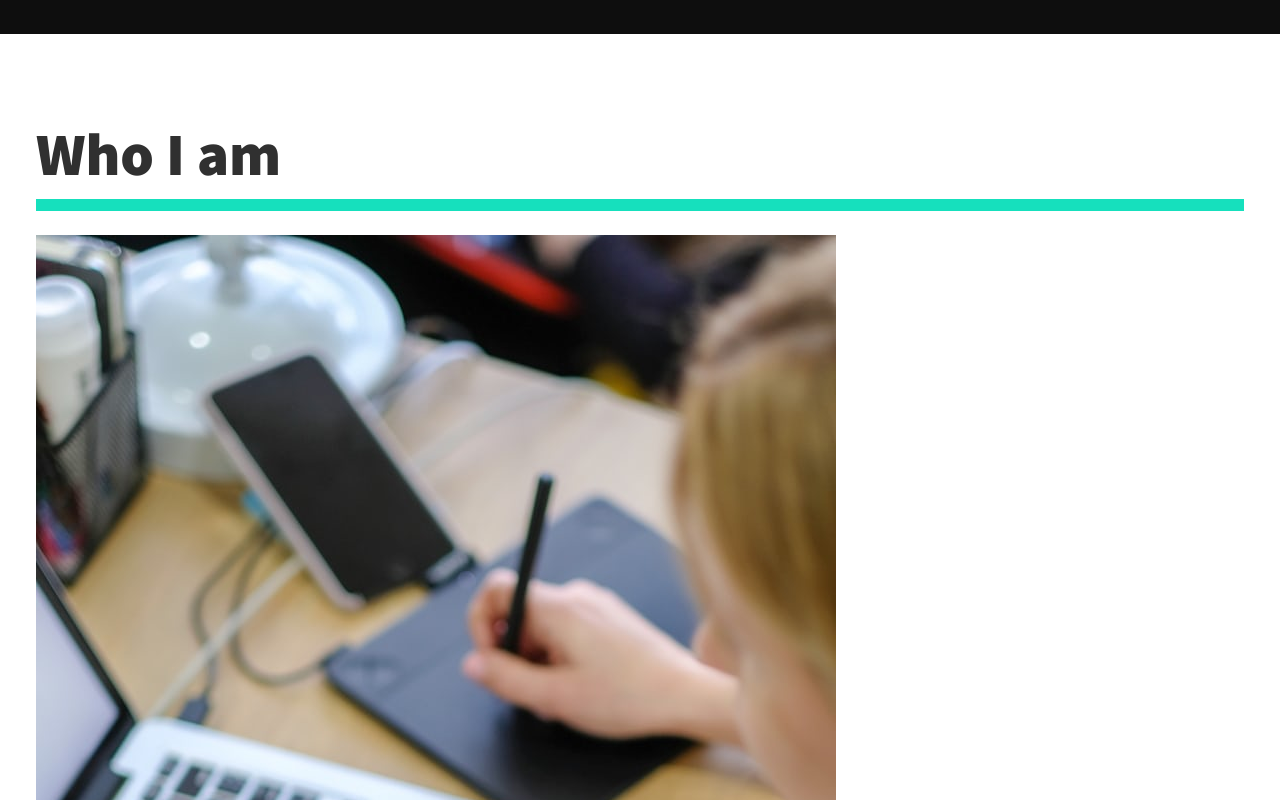
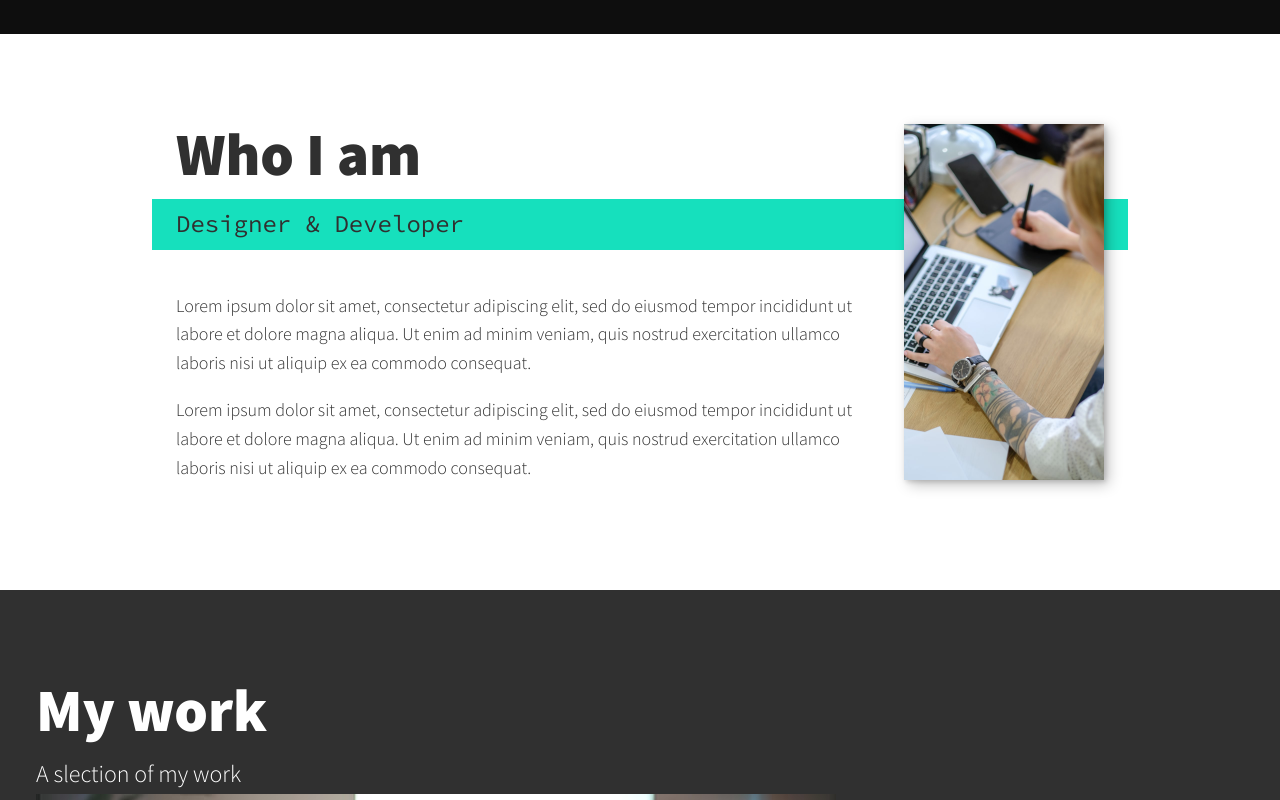
Before and after one commit to robb52/css_html_portfolio, a plain HTML site: page index.html in a window 1280 px wide. Shown: the part 1080-1880 px from the top of the page. Drawn offline with nearby package versions, Linux system fonts and the light colour scheme.

Commit message:
Styled about me section

```diff
--- a/css/style.css
+++ b/css/style.css
@@ -213,3 +213,49 @@ nav {
         margin-left: 2em;
     }
 }
+
+.about-me {
+    max-width: 1000px;
+    margin: 0 auto;
+}
+
+.about-me__img {
+    box-shadow: var(--bs);
+}
+
+@media (min-width: 600px) {
+    .about-me {
+        display: grid;
+        grid-template-columns: 1fr 200px;
+        grid-template-areas:
+            "title img"
+            "subtitle img"
+            "text img";
+        grid-column-gap: 2em;
+    }
+
+    .section__title--about {
+        grid-area: title;
+    }
+
+    .section__subtitle--about {
+        grid-column: 1 / -1;
+        grid-row: 2;
+        position: relative;
+        left: -1em;
+        width: calc(100% + 2em);
+        padding-left: 1em;
+        padding-right: calc(200px + 4em);
+    }
+
+    .about-me__img {
+        grid-area: img;
+        position: relative;
+        z-index: 2;
+    }
+}
+
+.my-work {
+    background: var(--clr-dark);
+    color: var(--clr-light);
+}
--- a/index.html
+++ b/index.html
@@ -82,19 +82,25 @@
 
         <section class="about-me" id="about">
             <h2 class="section__title section__title--about">Who I am</h2>
-            <p class="section__subtitle section__subtitle--about"></p>
+            <p class="section__subtitle section__subtitle--about">Designer & Developer</p>
 
             <div class="about-me__body">
-                <p></p>
-                <p></p>
+                <p>Lorem ipsum dolor sit amet, consectetur adipiscing elit, sed do eiusmod
+                tempor incididunt ut labore et dolore magna aliqua. Ut enim ad minim
+                veniam, quis nostrud exercitation ullamco laboris nisi ut aliquip ex ea
+                commodo consequat.</p>
+               <p>Lorem ipsum dolor sit amet, consectetur adipiscing elit, sed do eiusmod
+                tempor incididunt ut labore et dolore magna aliqua. Ut enim ad minim
+                veniam, quis nostrud exercitation ullamco laboris nisi ut aliquip ex ea
+                commodo consequat.</p>
             </div>
 
-            <img src="img/dev_doe_keyboard.jpeg" alt="Dev leaning on bus">
+            <img src="img/dev_doe_keyboard.jpeg" alt="Dev doe on laptop" class="about-me__img">
         </section>
 
         <section class="my-work" id="work">
-            <h2 class="section__title"></h2>
-            <p class="section__subtitle"></p>
+            <h2 class="section__title">My work</h2>
+            <p class="section__subtitle">A slection of my work</p>
 
             <div class="portfolio">
                 <a href="#" class="portfolio__item">
```
